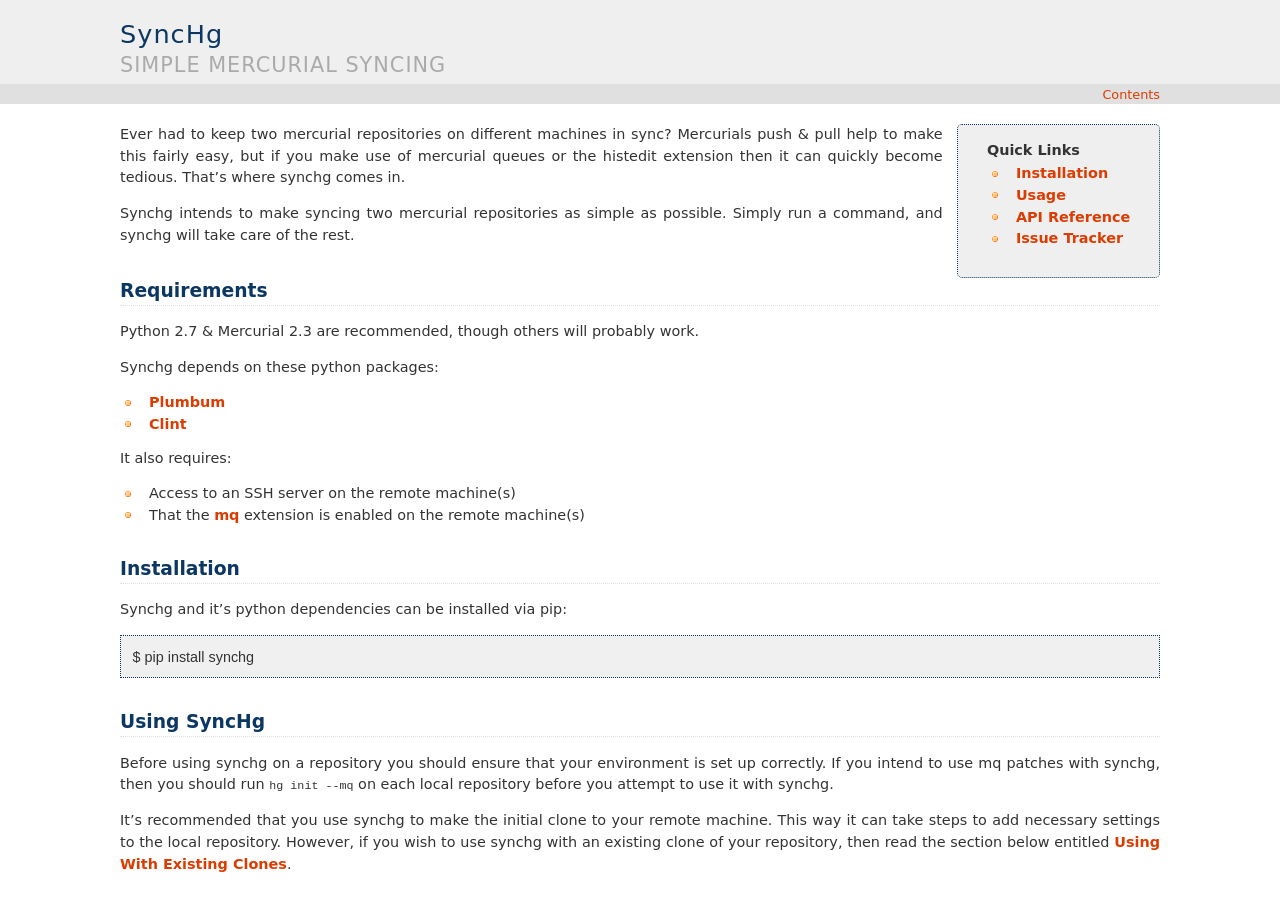
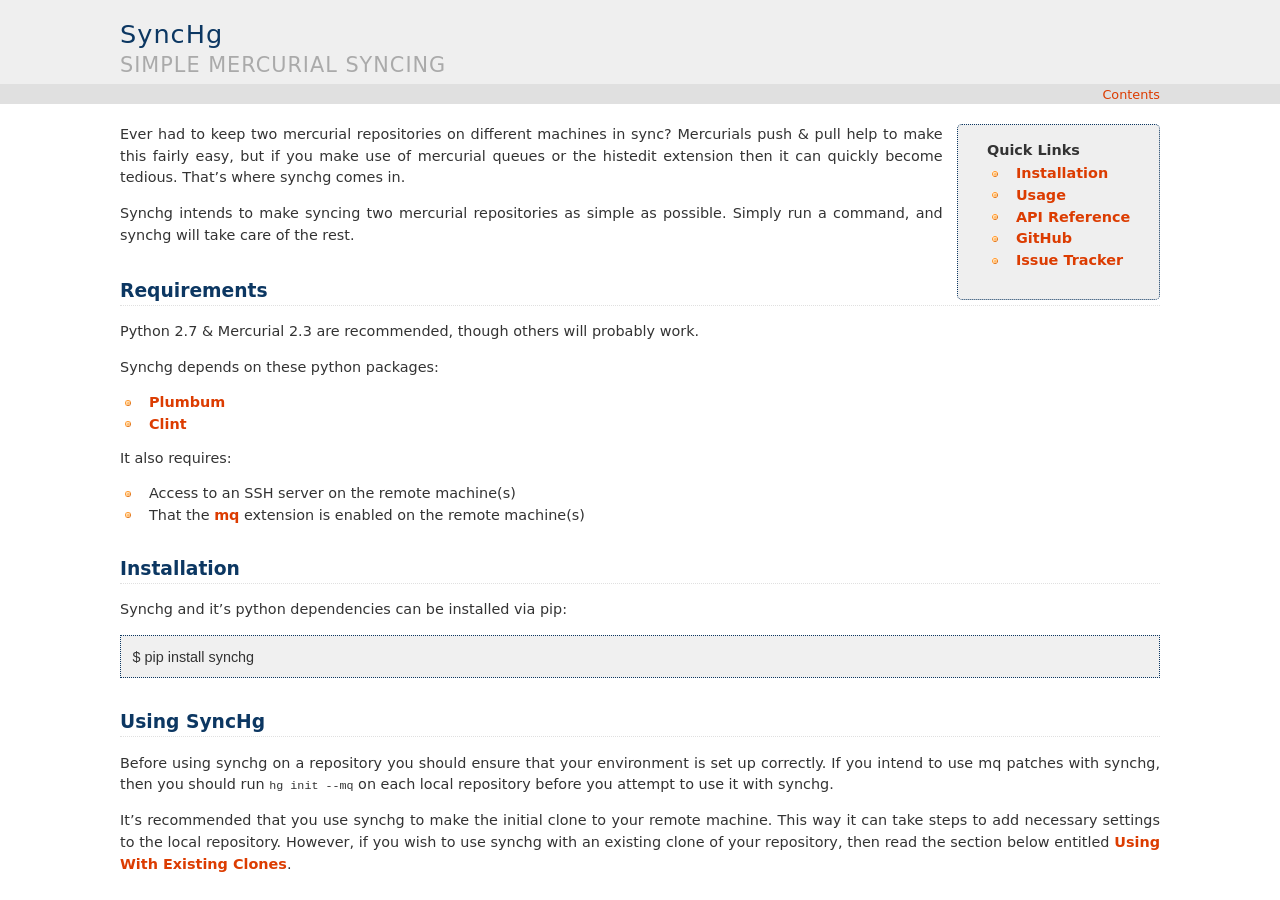
Before and after one commit to obmarg/synchg, a Sphinx documentation site: the page built from docs/index.rst, in a window 1280 px wide and 900 px high. Built offline with Sphinx 7.4.7, drawn with Linux system fonts in a browser that asks for light colours.

Commit message:
Added GitHub link

```diff
--- a/docs/index.rst
+++ b/docs/index.rst
@@ -7,6 +7,7 @@
     <li><a href="#installation" title="Jump to install">Installation</a></li>
     <li><a href="#using-synchg" title="Jump to usage info">Usage</a></li>
     <li><a href="#synchg-api" title="Jump to API reference">API Reference</a></li>
+    <li><a href='https://github.com/obmarg/synchg'>GitHub</a></li>
     <li><a href='https://github.com/obmarg/synchg/issues'>Issue Tracker</a></li>
     </ul>
     </div>
```
